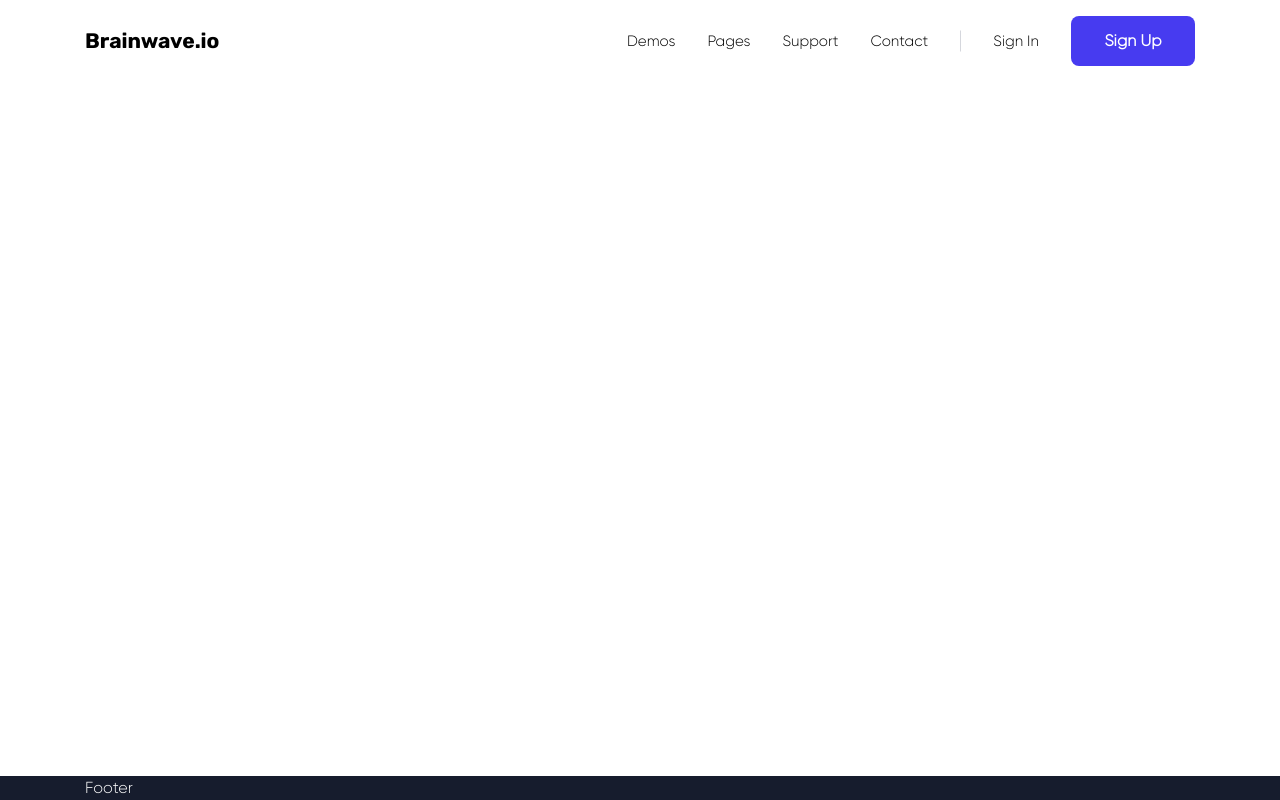
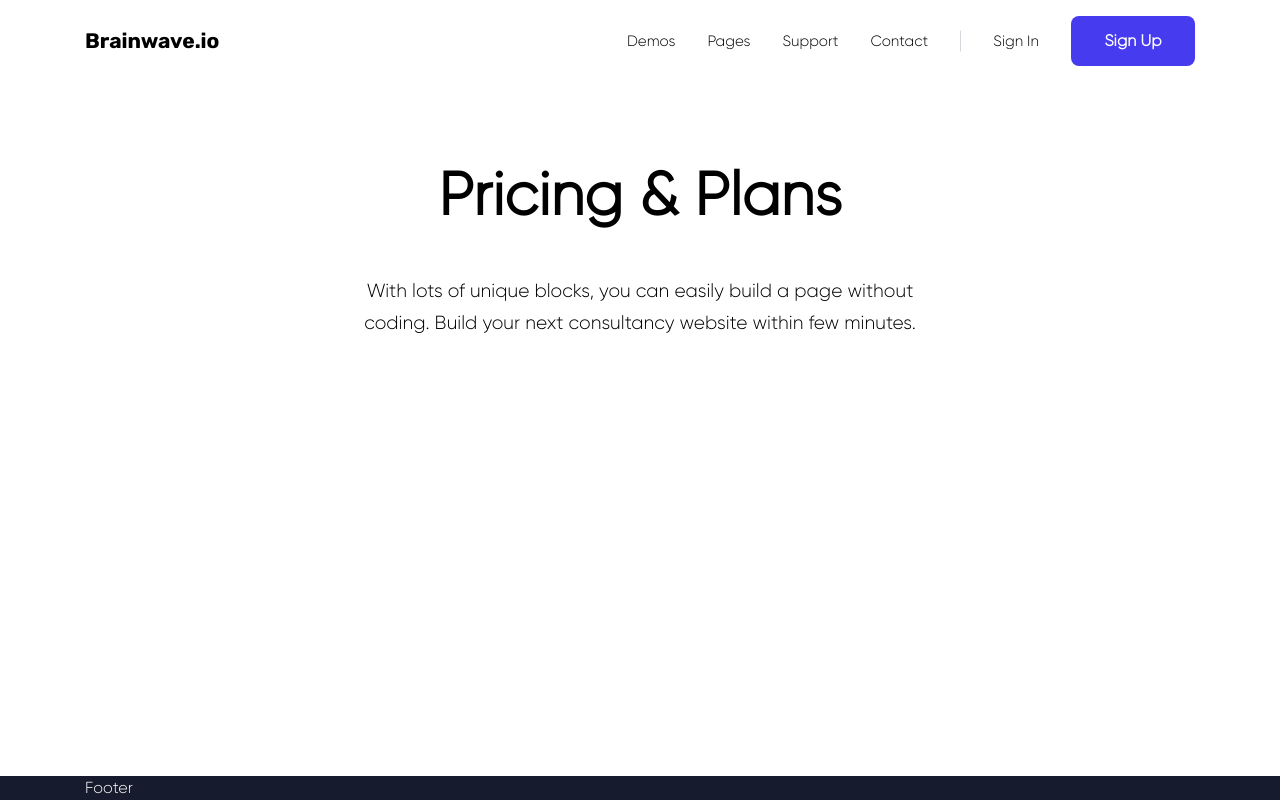
Before and after one commit to dgd03146/umbrl-task, a Next.js app: page / in a window 1280 px wide. Built offline with nearby package versions, Linux system fonts and the light colour scheme.

Commit message:
design: create hero section

```diff
--- /dev/null
+++ b/src/app/_components/Hero/Hero.tsx
@@ -0,0 +1,20 @@
+import React from 'react';
+import Typography from '@/components/Typography/Typography';
+
+const Hero = () => {
+  return (
+    <section className="py-24">
+      <div className="max-w-[600px] mx-auto text-center">
+        <Typography as="h1" size="3xl" weight="bold" className="mb-12 ">
+          Pricing & Plans
+        </Typography>
+        <Typography as="h3" size="md">
+          With lots of unique blocks, you can easily build a page without
+          coding. Build your next consultancy website within few minutes.
+        </Typography>
+      </div>
+    </section>
+  );
+};
+
+export default Hero;
--- a/src/app/page.tsx
+++ b/src/app/page.tsx
@@ -1,5 +1,9 @@
-import Image from 'next/image';
+import Hero from './_components/Hero/Hero';
 
 export default function Home() {
-  return <></>;
+  return (
+    <>
+      <Hero />
+    </>
+  );
 }
```
